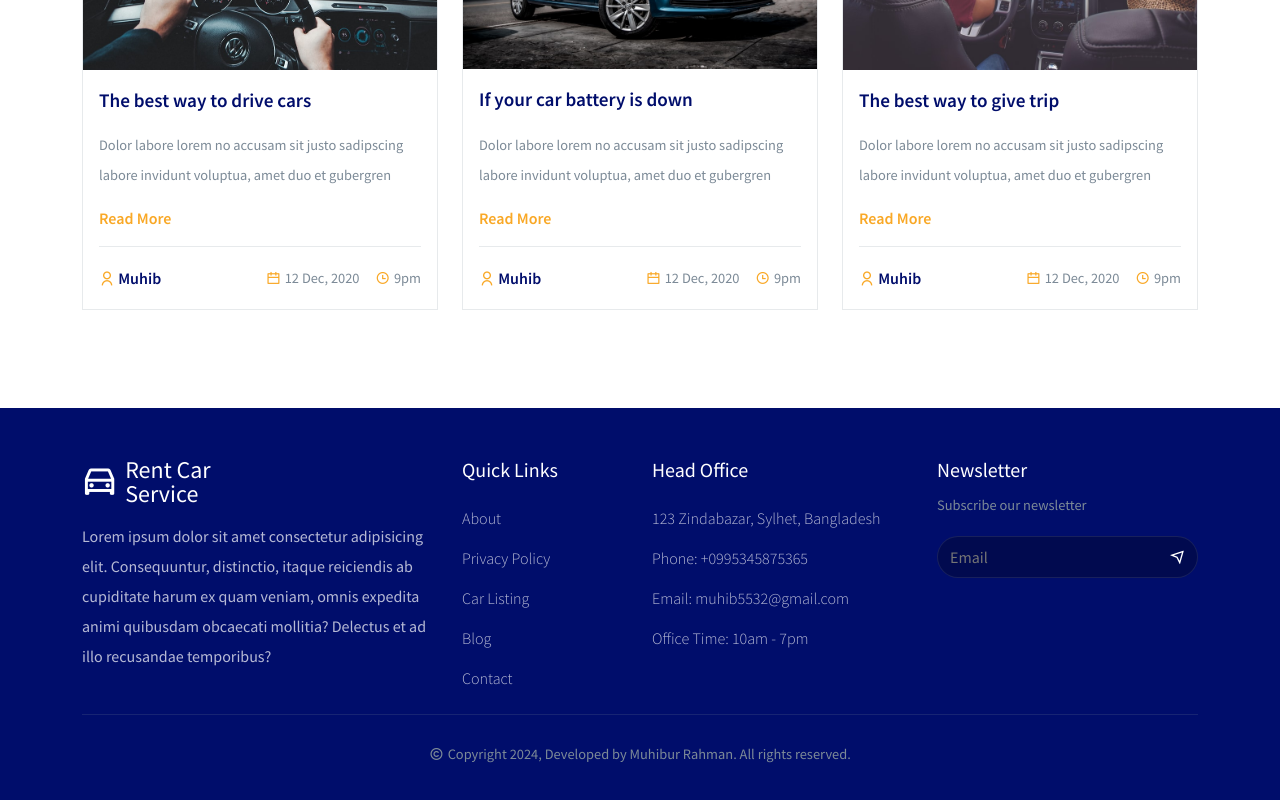
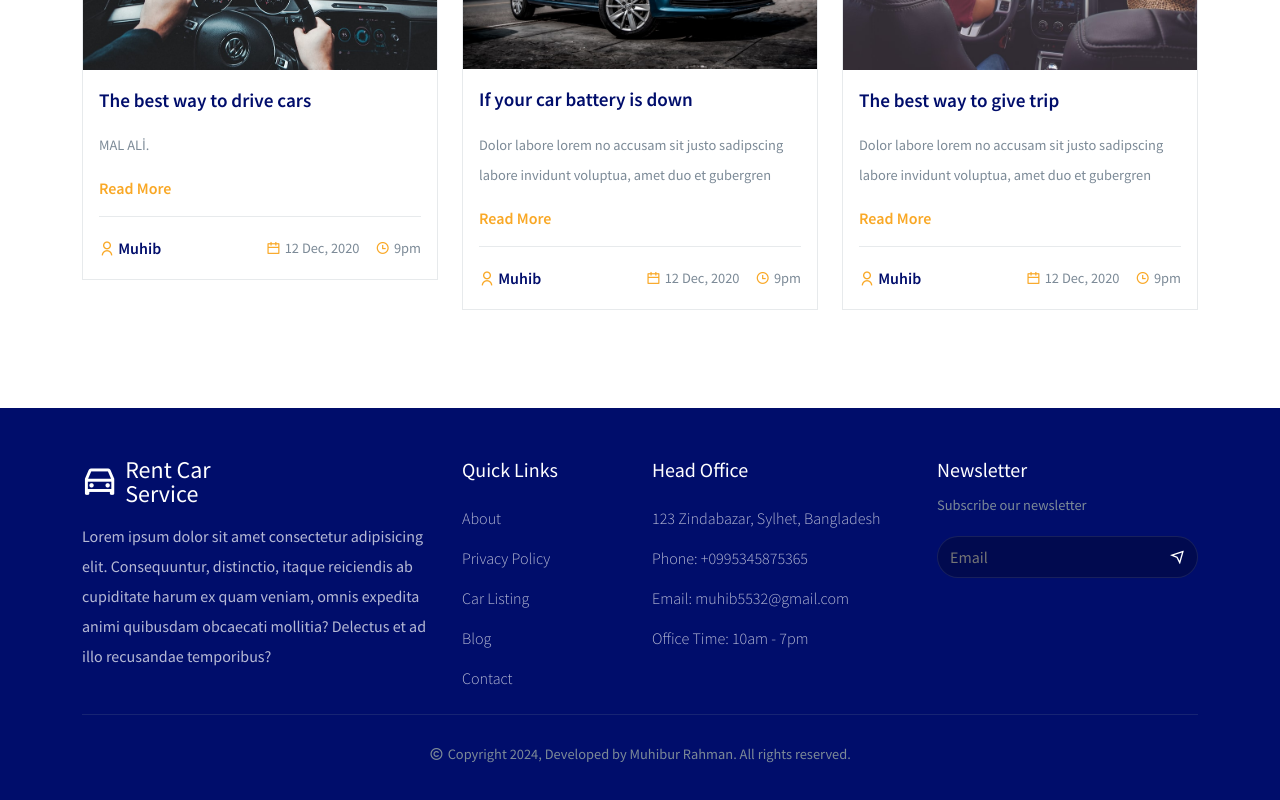
Before and after one commit to akkpgkuk/akgut3, a React (Create React App) app: page /home in a window 1280 px wide. Shown: the part 4651-5451 px from the top of the page. Built offline with nearby package versions, Linux system fonts and the light colour scheme.

Commit message:
Update blogData.js

```diff
--- a/src/assets/data/blogData.js
+++ b/src/assets/data/blogData.js
@@ -12,7 +12,7 @@ const blogData = [
     time: "9pm",
     imgUrl: img01,
     description:
-      " Dolor labore lorem no accusam sit justo sadipscing labore invidunt voluptua, amet duo et gubergren vero gubergren dolor. At diam. Dolor labore lorem no accusam sit justo sadipscing labore invidunt voluptua, amet duo et gubergren vero gubergren dolor. At diam.  Dolor labore lorem no accusam sit justo sadipscing labore invidunt voluptua, amet duo et gubergren vero gubergren dolor. At diam. Dolor labore lorem no accusam sit justo sadipscing labore invidunt voluptua, amet duo et gubergren vero gubergren dolor. At diam.  Dolor labore lorem no accusam sit justo sadipscing labore invidunt voluptua, amet duo et gubergren vero gubergren dolor. At diam. Dolor labore lorem no accusam sit justo sadipscing labore invidunt voluptua, amet duo et gubergren vero gubergren dolor. At diam.  Dolor labore lorem no accusam sit justo sadipscing labore invidunt voluptua, amet duo et gubergren vero gubergren dolor. At diam. Dolor labore lorem no accusam sit justo sadipscing labore invidunt voluptua, amet duo et gubergren vero gubergren dolor. At diam.  Dolor labore lorem no accusam sit justo sadipscing labore invidunt voluptua, amet duo et gubergren vero gubergren dolor. At diam. Dolor labore lorem no accusam sit justo sadipscing labore invidunt voluptua, amet duo et gubergren vero gubergren dolor. At diam.",
+      "  MAL ALİ.",
     quote:
       "Voluptua dolore takimata dolor sadipscing nonumy consetetur et. Stet sed dolores dolores dolores dolores eos.",
   },
```
